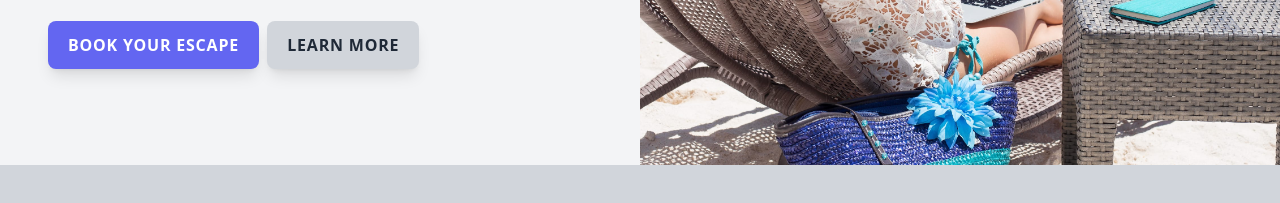
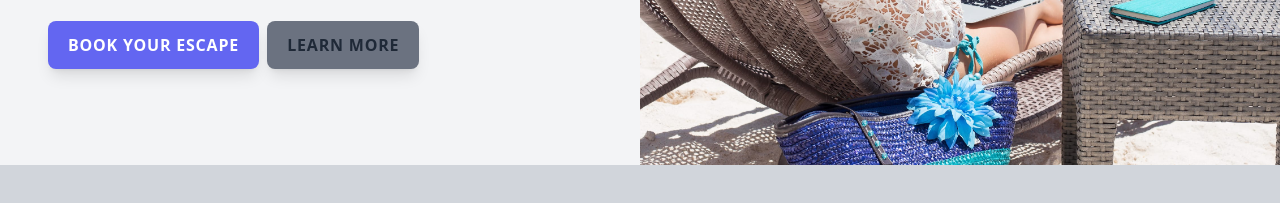
Before and after one commit to cynthia-stac/vite-project, a website built with Vite: page index.html in a window 1280 px wide. Shown: the part 489-692 px from the top of the page. Built offline with nearby package versions, Linux system fonts and the light colour scheme.

Commit message:
Changed the color of the secondary button

```diff
--- a/src/style.css
+++ b/src/style.css
@@ -7,7 +7,7 @@
    @apply bg-indigo-500  hover:bg-indigo-400 hover:-translate-y-0.5 hover:text-gray-700 transform transition focus:outline-none focus:ring focus:ring-offset-2 focus:ring-indigo-500 focus:ring-opacity-50 active:bg-indigo-600  text-white px-5 py-3 inline-block rounded-lg shadow-lg uppercase tracking-wider font-semibold text-sm sm:text-base
   }
    .btn-secondary {
-   @apply bg-gray-300  hover:bg-gray-200 hover:-translate-y-0.5 transform transition focus:outline-none focus:ring focus:ring-offset-2 focus:ring-gray-300 focus:ring-opacity-50 active:bg-gray-400  text-gray-800 px-5 py-3 inline-block rounded-lg shadow-lg uppercase tracking-wider font-semibold text-sm sm:text-base
+   @apply bg-gray-500  hover:bg-gray-200 hover:-translate-y-0.5 transform transition focus:outline-none focus:ring focus:ring-offset-2 focus:ring-gray-300 focus:ring-opacity-50 active:bg-gray-400  text-gray-800 px-5 py-3 inline-block rounded-lg shadow-lg uppercase tracking-wider font-semibold text-sm sm:text-base
   }
 }
 
```
